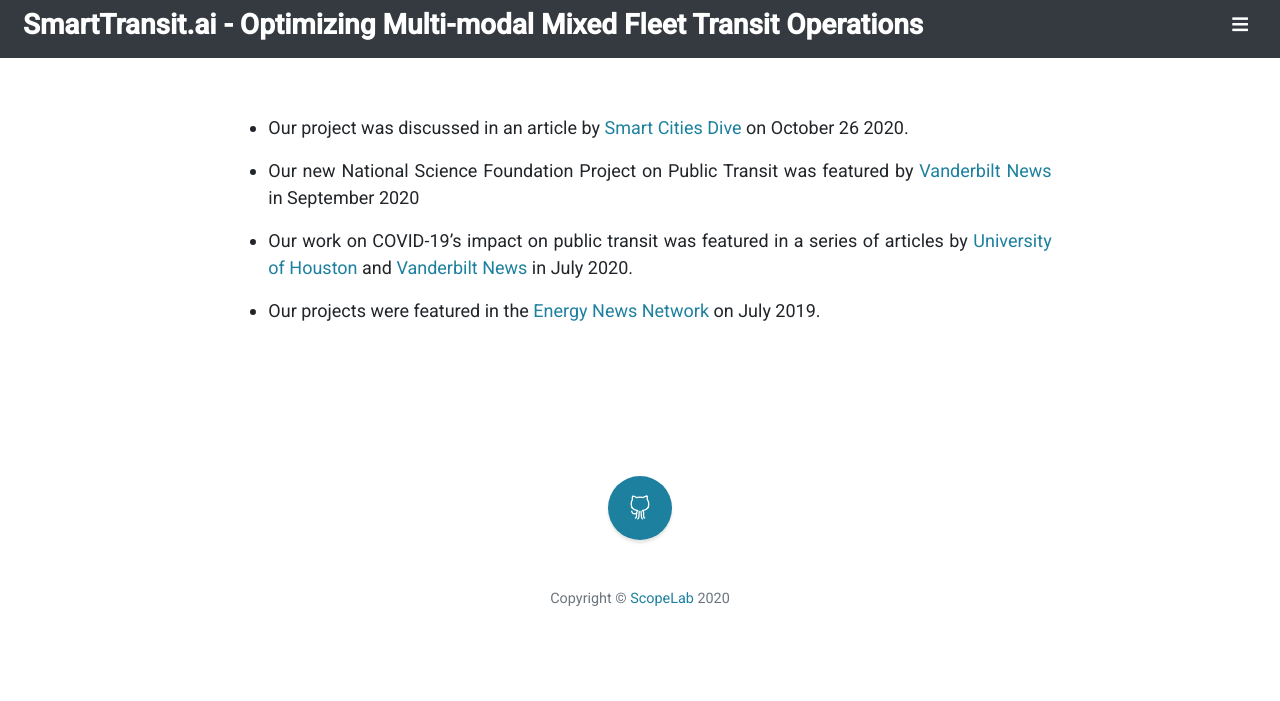
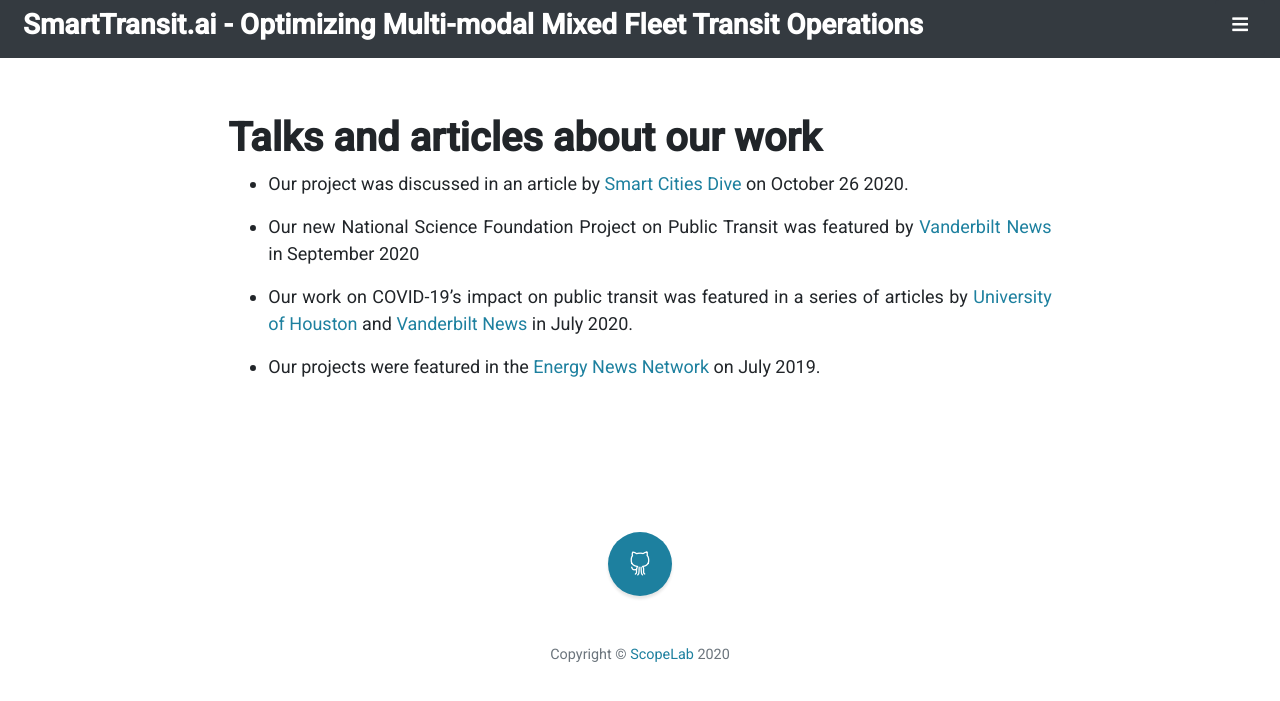
Before and after one commit to hdemma/hdemma.github.io, a Jekyll site: the page built from _pages/talks.md, in a window 1280 px wide. Shown: the top 701 px of the page. Built offline with Jekyll 4.4.1, drawn with Linux system fonts in a browser that asks for light colours.

Commit message:
added heading to talks

```diff
--- a/_pages/talks.md
+++ b/_pages/talks.md
@@ -3,6 +3,8 @@
 permalink: /talks/
 author_profile: true
 ---
+
+# Talks and articles about our work
 
 * Our project was discussed in an article by [Smart Cities Dive](https://www.smartcitiesdive.com/news/doe-usdot-issue-525m-in-project-grants-to-advance-transit-tech/587704/) on October 26 2020.
 
```
